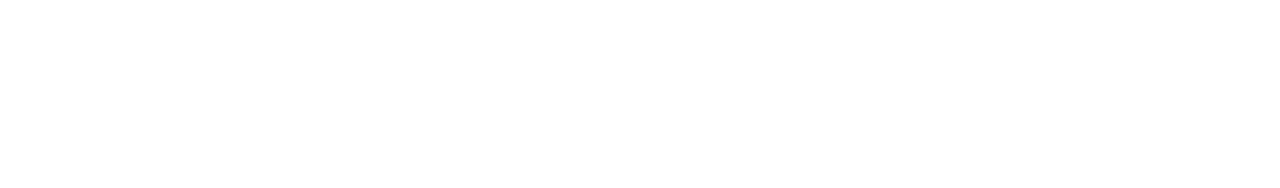
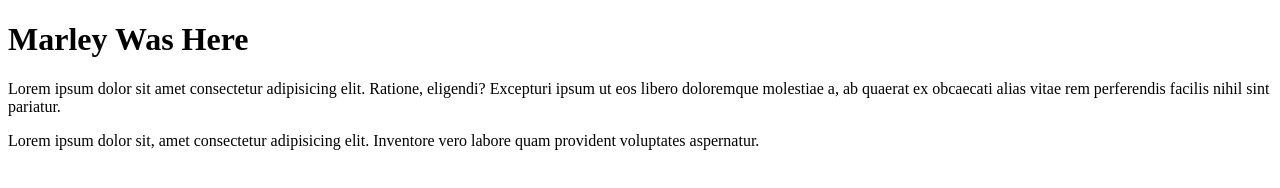
Before and after one commit to QuercusTaliare/git-branching-lesson, a plain HTML site: page index.html in a window 1280 px wide. Drawn offline with Linux system fonts and the light colour scheme.

Commit message:
added html content

```diff
--- a/index.html
+++ b/index.html
@@ -8,5 +8,10 @@
 </head>
 <body>
 
+  <h1>Marley Was Here</h1>
+  <p>Lorem ipsum dolor sit amet consectetur adipisicing elit. Ratione, eligendi? Excepturi ipsum ut eos libero doloremque molestiae a, ab quaerat ex obcaecati alias vitae rem perferendis facilis nihil sint pariatur.</p>
+
+  <p>Lorem ipsum dolor sit, amet consectetur adipisicing elit. Inventore vero labore quam provident voluptates aspernatur.</p>
+
 </body>
 </html>
```
